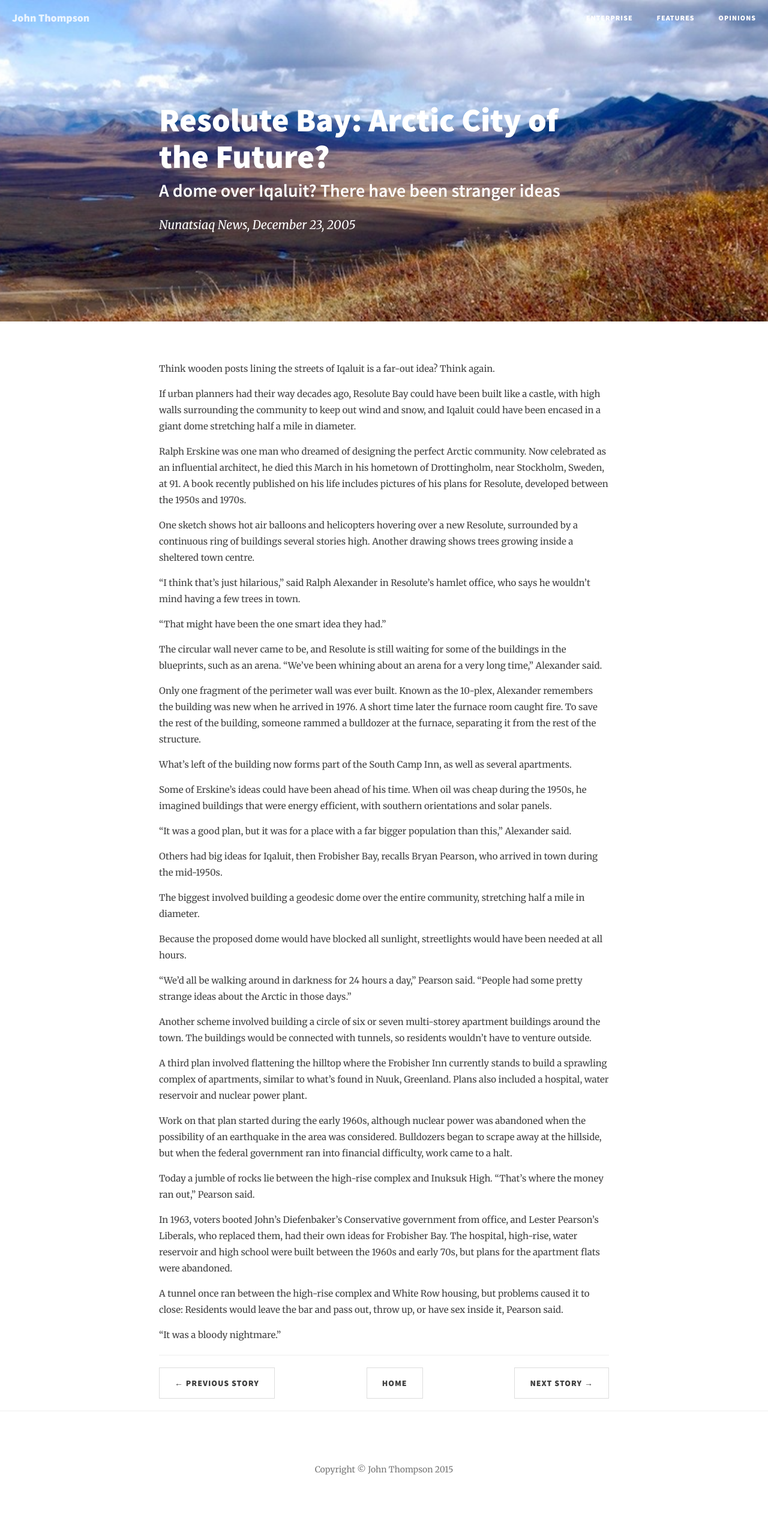
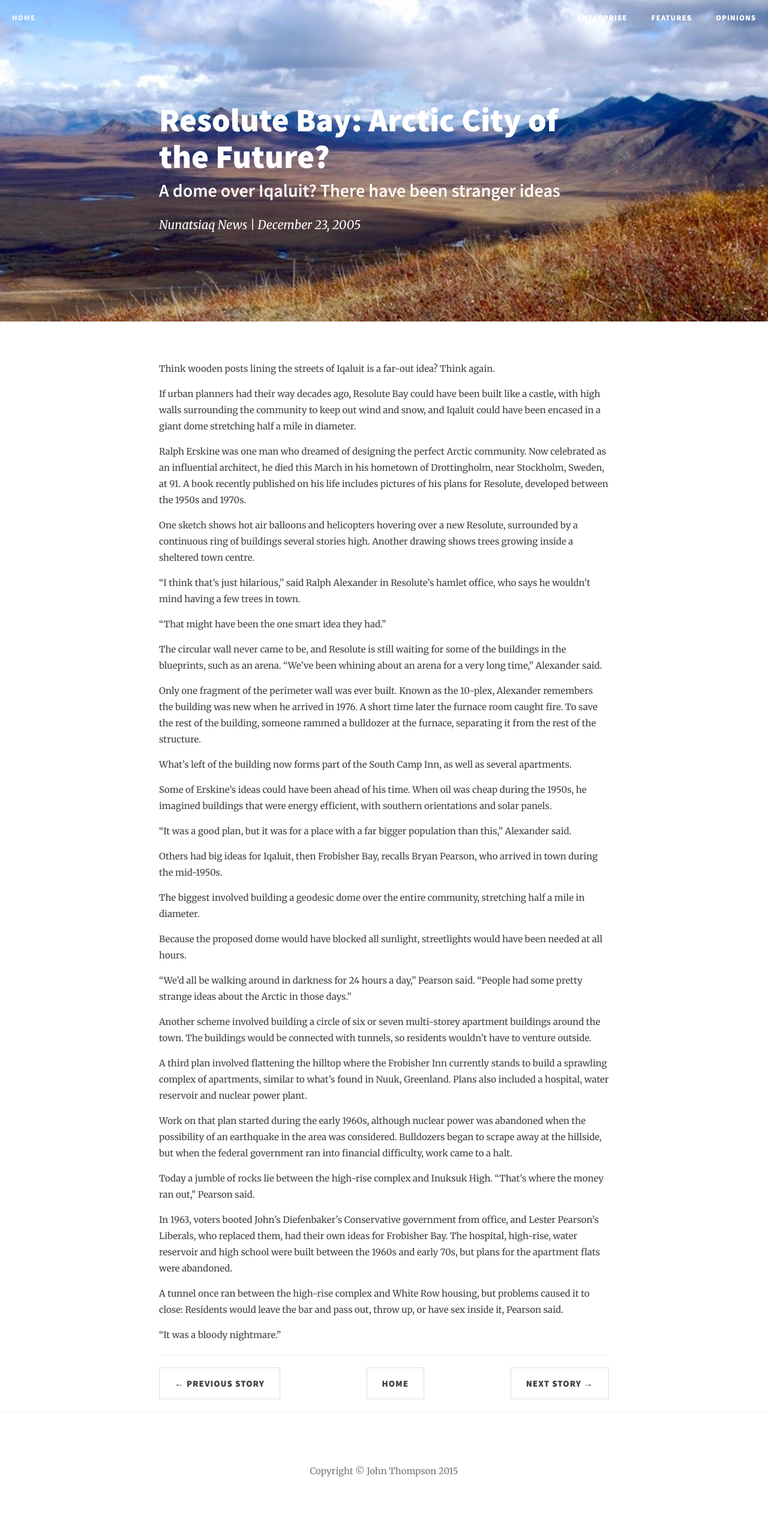
Before and after one commit to johngthompson/johngthompson.github.io, a Jekyll site: the page built from _posts/2005-12-23-iqaluit-dome.markdown, in a window 1280 px wide. Shown: the whole page at 60% size. Built offline with Jekyll 4.4.1, drawn with Linux system fonts in a browser that asks for light colours.

Commit message:
fiddled with navbar

```diff
--- a/_includes/nav.html
+++ b/_includes/nav.html
@@ -9,7 +9,7 @@
                 <span class="icon-bar"></span>
                 <span class="icon-bar"></span>
             </button>
-            <a class="navbar-brand" href="{{ site.baseurl }}/">{{ site.title }}</a>
+            <a class="navbar-brand" href="{{ site.baseurl }}/">Home</a>
         </div>
 
         <!-- Collect the nav links, forms, and other content for toggling -->
--- a/_layouts/post.html
+++ b/_layouts/post.html
@@ -12,7 +12,7 @@ layout: default
                     {% if page.subtitle %}
                     <h2 class="subheading">{{ page.subtitle }}</h2>
                     {% endif %}
-                    <span class="meta">{% if page.author %}{{ page.author }}{% else %}{{ site.title }}{% endif %}, {{ page.date | date: "%B %-d, %Y" }}</span>
+                    <span class="meta">{% if page.author %}{{ page.author }}{% else %}{{ site.title }}{% endif %}  |  {{ page.date | date: "%B %-d, %Y" }}</span>
                 </div>
             </div>
         </div>
--- a/css/clean-blog.css
+++ b/css/clean-blog.css
@@ -52,11 +52,14 @@ hr.small {
   font-family: 'Source Sans Pro', 'Helvetica Neue', Helvetica, Arial, sans-serif;
 }
 .navbar-custom .navbar-brand {
+  text-transform: uppercase;
+  font-size: 13px;
   font-weight: 800;
+  letter-spacing: 1px;
 }
 .navbar-custom .nav li a {
   text-transform: uppercase;
-  font-size: 12px;
+  font-size: 13px;
   font-weight: 800;
   letter-spacing: 1px;
 }
@@ -167,7 +170,7 @@ hr.small {
   line-height: 1.1;
   display: block;
   font-family: 'Source Sans Pro', 'Helvetica Neue', Helvetica, Arial, sans-serif;
-  font-weight: 300;
+  font-weight: 400;
   margin: 10px 0 0;
 }
 @media only screen and (min-width: 768px) {
@@ -193,7 +196,7 @@ hr.small {
 .intro-header .post-heading .meta {
   font-family: 'Merriweather', 'Times New Roman', serif;
   font-style: italic;
-  font-weight: 300;
+  font-weight: 400;
   font-size: 20px;
 }
 .intro-header .post-heading .meta a {
@@ -222,12 +225,12 @@ hr.small {
 }
 .post-preview > a > .post-subtitle {
   margin: 0;
-  font-weight: 300;
+  font-weight: 400;
   margin-bottom: 10px;
 }
 .post-preview > .post-meta {
   color: #808080;
-  font-size: 14px;
+  font-size: 15px;
   margin-top: 0;
 }
 .post-preview > .post-meta > a {
@@ -251,7 +254,7 @@ hr.small {
 }
 .caption {
   text-align: center;
-  font-size: 14px;
+  font-size: 15px;
   padding: 10px;
   font-style: italic;
   margin: 0;
@@ -267,12 +270,12 @@ footer .list-inline {
   padding: 0;
 }
 footer .copyright {
-  font-size: 14px;
+  font-size: 15px;
   text-align: center;
   margin-bottom: 0;
 }
 .floating-label-form-group {
-  font-size: 14px;
+  font-size: 15px;
   position: relative;
   margin-bottom: 0;
   padding-bottom: 0.5em;
@@ -308,7 +311,7 @@ footer .copyright {
   transition: top 0.3s ease,opacity 0.3s ease;
 }
 .floating-label-form-group::not(:first-child) {
-  padding-left: 14px;
+  padding-left: 15px;
   border-left: 1px solid #eeeeee;
 }
 .floating-label-form-group-with-value label {
@@ -324,7 +327,7 @@ form .row:first-child .floating-label-form-group {
 .btn {
   font-family: 'Source Sans Pro', 'Helvetica Neue', Helvetica, Arial, sans-serif;
   text-transform: uppercase;
-  font-size: 14px;
+  font-size: 15px;
   font-weight: 800;
   letter-spacing: 1px;
   border-radius: 0;
@@ -347,7 +350,7 @@ form .row:first-child .floating-label-form-group {
 .pager li > span {
   font-family: 'Source Sans Pro', 'Helvetica Neue', Helvetica, Arial, sans-serif;
   text-transform: uppercase;
-  font-size: 14px;
+  font-size: 15px;
   font-weight: 800;
   letter-spacing: 1px;
   padding: 10px 5px;
@@ -357,7 +360,7 @@ form .row:first-child .floating-label-form-group {
 @media only screen and (min-width: 768px) {
   .pager li > a,
   .pager li > span {
-    font-size: 14px;
+    font-size: 15px;
     padding: 15px 25px;
   }
 }
```
